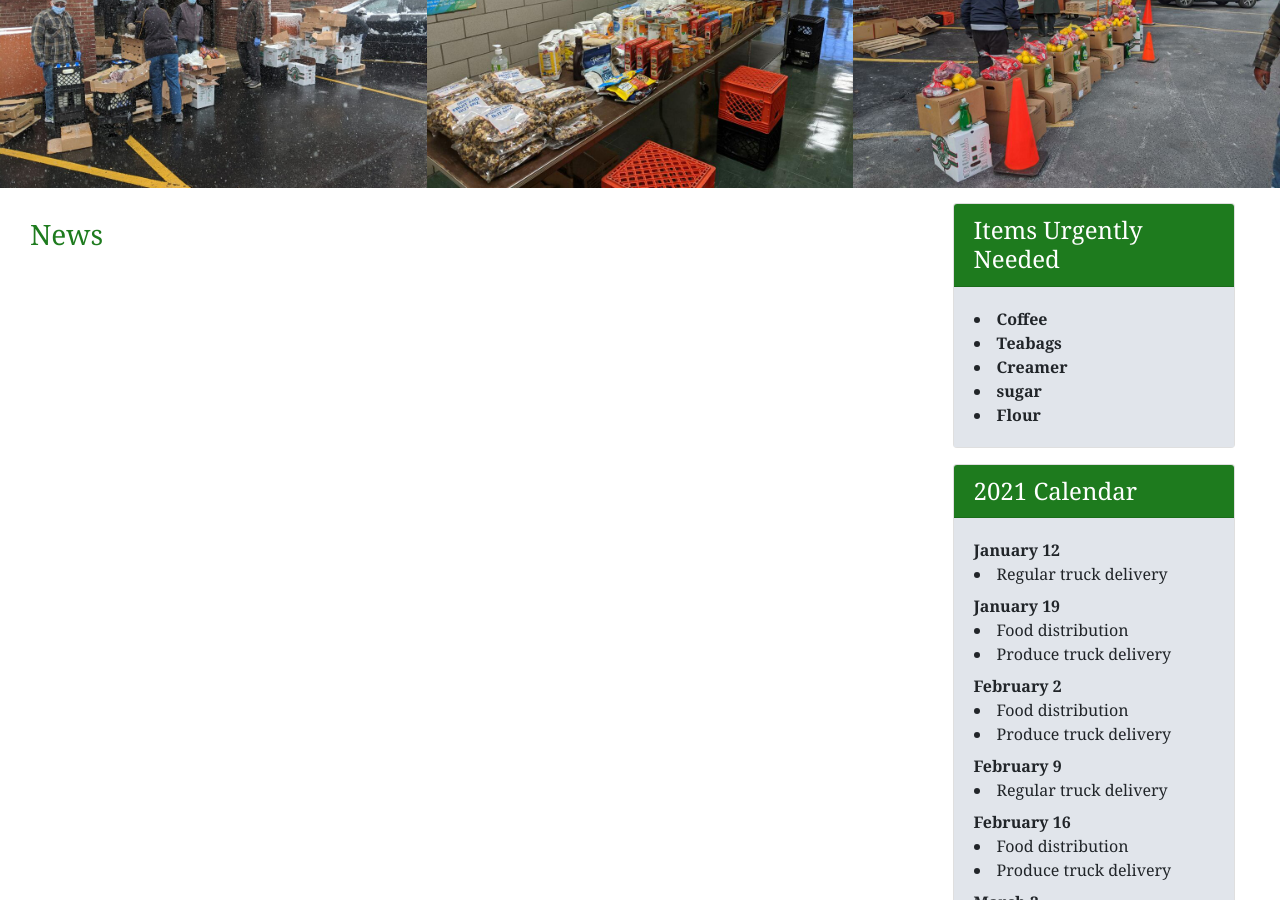
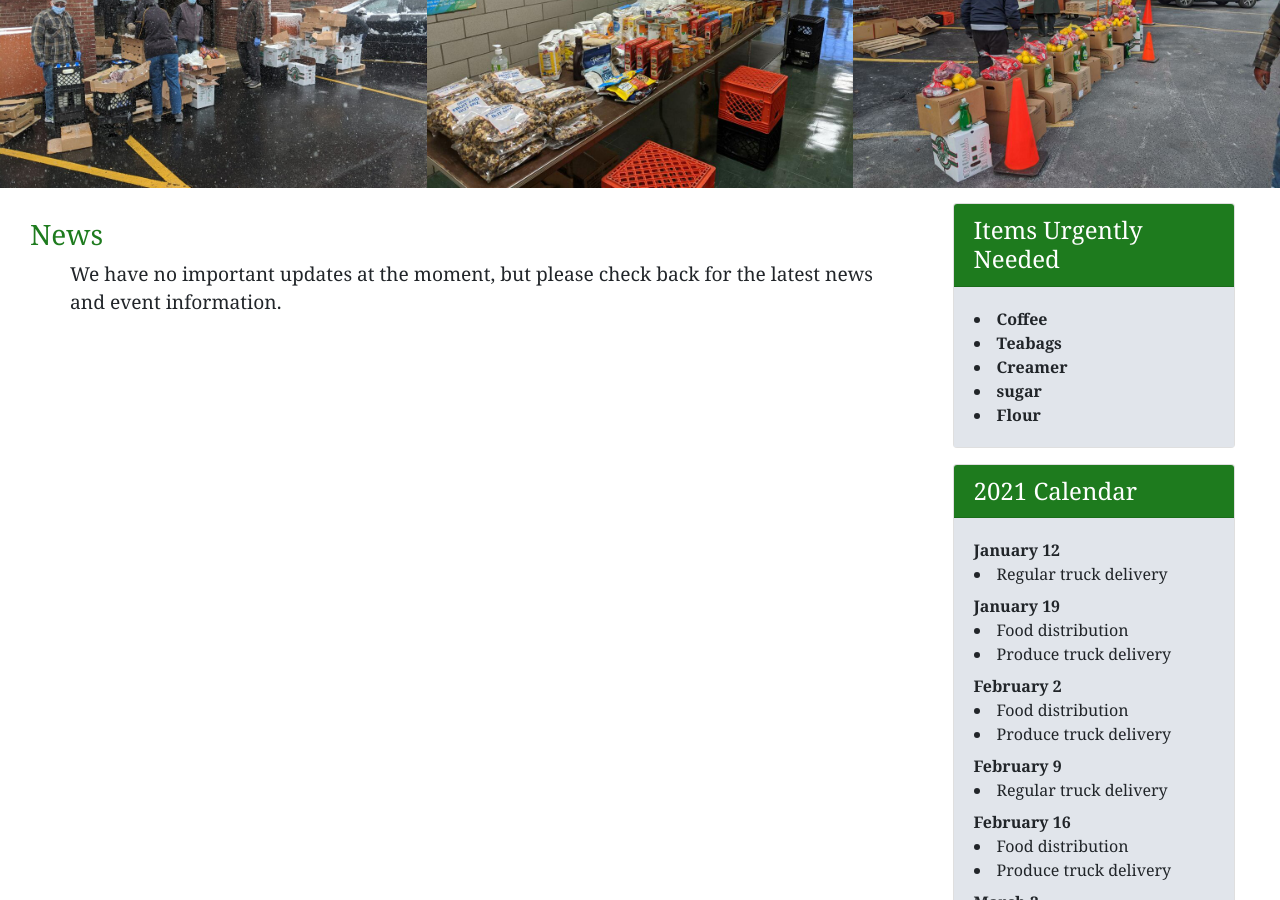
Before and after one commit to Cloverleaf-Food-Bank/cloverleaf-food-bank.github.io, a Jekyll site: the page built from index.html, in a window 1280 px wide and 900 px high, scrolled down 338 px. Built offline with Jekyll 4.4.1, drawn with Linux system fonts in a browser that asks for light colours.

Commit message:
Placeholder on index page and better documentation on headlines.yml page

```diff
--- a/_data/headlines.yml
+++ b/_data/headlines.yml
@@ -5,4 +5,5 @@
 #- >-
 #  This is a headline which is very long and may need to be carried over onto a
 #  a second or third line in this file, but in any case all lines of text should be
-#  indented two spaces from the delimiter "- >-" to
+#  indented two spaces from the delimiter "- >-" to display properly. Also, you'll
+#  want to remove the #'s for actual headlines - they prevent this example from being parsed.
--- a/index.html
+++ b/index.html
@@ -52,9 +52,14 @@ redirect-from:
   <div class="order-sm-first col-md-9" style="padding: 30px; background-color: white">
     <h3 style="color: #1e7b1e">News</h3>
     <ul>
-      {% for headline in site.data.headlines %}
-      <li style="font-size: 120%; margin-top: 10px; margin-bottom: 10px">{{ headline }}</li>
-      {% endfor %}
+      {% if site.data.headlines.size > 0 %}
+        {% for headline in site.data.headlines %}
+          <li style="font-size: 120%; margin-top: 10px; margin-bottom: 10px">{{ headline }}</li>
+        {% endfor %}
+      {% else %}
+        <p style="font-size: 120%; font-color: #e1e5eb">We have no important updates at the moment, but please check back for the
+          latest news and event information.</p>
+      {% endif %}
     </ul>
   </div>
 </div>
```
